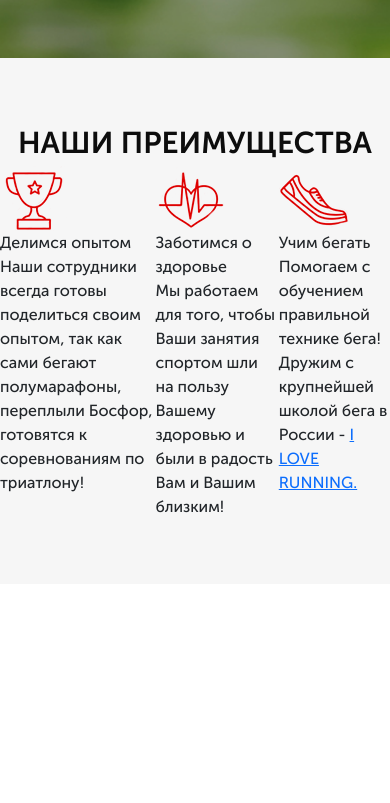
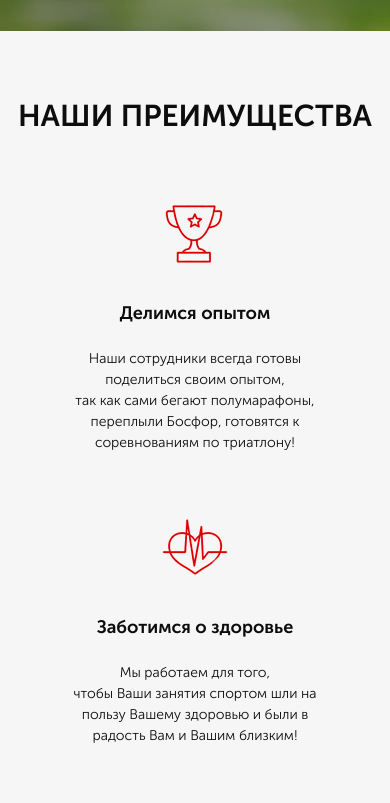
Before and after one commit to DimaCheban/PULSE, a website: page src/index.html in a window 390 px wide. Shown: the part 760-1563 px from the top of the page. Before the commit the page ends 1344 px from the top, so only its background shows below. Drawn offline with Linux system fonts and the light colour scheme.

Commit message:
I finished the advantage block and started making adaptive for ready-made blocks.

```diff
--- a/src/index.html
+++ b/src/index.html
@@ -72,7 +72,7 @@
             <img src="./icons/cup.png" alt="cup" class="advantages__img">
             <div class="advantages__descr">
                 <div class="advantages__subtitle">Делимся опытом</div>
-                <div class="advantages__text">Наши сотрудники всегда готовы поделиться своим опытом, так как сами бегают полумарафоны, переплыли Босфор, готовятся к соревнованиям по триатлону!</div>
+                <div class="advantages__text">Наши сотрудники всегда готовы поделиться своим опытом,<br> так как сами бегают полумарафоны, переплыли Босфор, готовятся к соревнованиям по триатлону!</div>
             </div>
         </div>
 
@@ -80,7 +80,7 @@
             <img src="./icons/heart.png" alt="heart" class="advantages__img">
             <div class="advantages__descr">
                 <div class="advantages__subtitle">Заботимся о здоровье</div>
-                <div class="advantages__text">Мы работаем для того, чтобы Ваши занятия спортом шли на пользу Вашему здоровью и были в радость Вам и Вашим близким!</div>
+                <div class="advantages__text">Мы работаем для того,<br>  чтобы Ваши занятия спортом шли на пользу Вашему здоровью и были в радость Вам и Вашим близким!</div>
             </div>
         </div>
 
@@ -88,7 +88,7 @@
             <img src="./icons/shoe.png" alt="shoe" class="advantages__img">
             <div class="advantages__descr">
                 <div class="advantages__subtitle">Учим бегать</div>
-                <div class="advantages__text">Помогаем с обучением правильной технике бега! Дружим с крупнейшей школой бега в России - <a href="#">I LOVE RUNNING.</a></div>
+                <div class="advantages__text">Помогаем с обучением<br>  правильной технике бега!<br>  Дружим с крупнейшей школой бега в России - <a href="#" class="advantages_link">I LOVE RUNNING.</a></div>
             </div>
         </div>
 
--- a/src/sass/blocks/_advantages.scss
+++ b/src/sass/blocks/_advantages.scss
@@ -12,4 +12,29 @@
         display: flex;
         justify-content: space-between;
     }
+    &__item {
+        margin-top: 60px;
+        width: 277px;
+        text-align: center;
+    }
+    &__subtitle {
+        margin-top: 35px;
+        font-weight: 700;
+        font-size: 18px;
+        line-height: 29px;
+        color: #0D0D0D;
+    }
+    &__text {
+        margin-top: 20px;
+        font-weight: 300;
+        font-size: 14px;
+        color: #0D0D0D;
+    }
+    &_link {
+        font-weight: 300;
+        font-size: 14px;
+        text-decoration-line: underline;
+        color: #FF0000;
+
+    }
 }
--- /dev/null
+++ b/src/sass/media/_advantages_media.scss
@@ -0,0 +1,8 @@
+@media (max-width: 767px) {
+    .advantages {
+        &__wrapper {
+            flex-direction: column;
+            align-items: center;
+        }
+    }
+}
--- /dev/null
+++ b/src/sass/media/_header_media.scss
@@ -0,0 +1,15 @@
+@media (max-width: 991px){
+.header{
+    justify-content: space-around;
+}
+};
+@media (max-width: 767px) {
+.header {
+    &__logo {
+        width: 200px;
+        img {
+            width: 100%;
+        }
+    }
+}
+};
--- /dev/null
+++ b/src/sass/media/_promo_media.scss
@@ -0,0 +1,7 @@
+@media (max-width: 767px) {
+    .promo {
+        &__wrapper {
+            align-items: center;
+        }
+    }
+    }
--- a/src/sass/style.scss
+++ b/src/sass/style.scss
@@ -11,3 +11,7 @@
 @import 'blocks/header';
 @import 'blocks/buttons';
 @import 'blocks/advantages';
+@import 'media/buttons_media';
+@import 'media/advantages_media';
+@import 'media/header_media';
+@import 'media/promo_media';
```
Also changed, not shown: src/css/style.min.css, src/sass/media/_buttons_media.scss (added).
